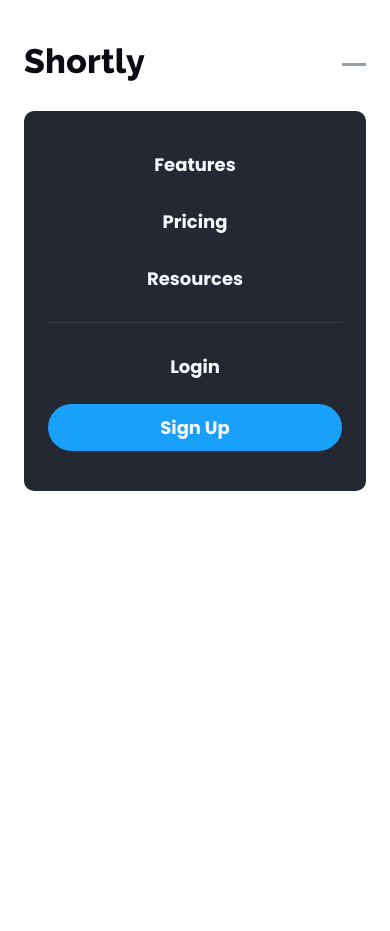
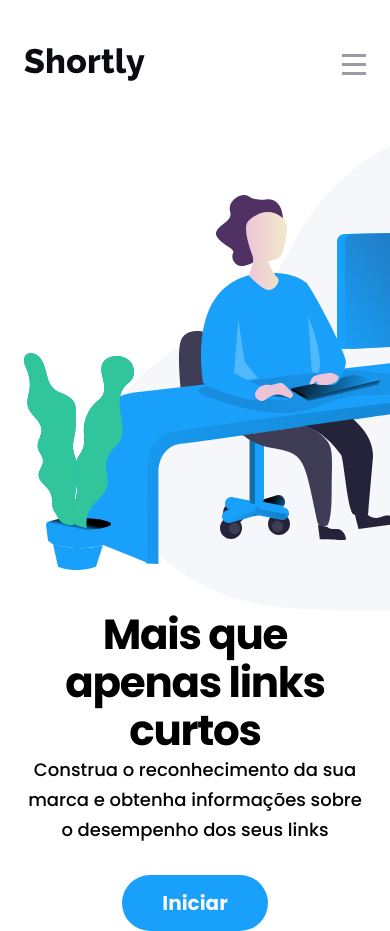
Before and after one commit to rafaelvieiracosta/url-shortening, a Vue app: page / in a window 390 px wide. Before the commit the page ends 844 px from the top, so only its background shows below. Built offline with nearby package versions, Linux system fonts and the light colour scheme.

Commit message:
feat: responsive section `bannerPrincipal`

```diff
--- a/src/App.vue
+++ b/src/App.vue
@@ -2,16 +2,19 @@
   <div id="app">
 
     <header-principal />
+    <banner-principal />
 
   </div>
 </template>
 
 <script>
 import headerPrincipal from './components/headerPrincipal.vue'
+import bannerPrincipal from './components/bannerPrincipal.vue'
 
 export default {
   components: {
-    headerPrincipal
+    headerPrincipal,
+    bannerPrincipal
   },
   name: 'App',
   data(){
@@ -41,6 +44,7 @@ a{
 }
 #app{
   padding: 0 24px;
+  overflow-x: hidden;
 }
 .container{
   max-width: 1110px;
--- /dev/null
+++ b/src/components/bannerPrincipal.vue
@@ -0,0 +1,91 @@
+<template>
+  <main>
+    <div class="main_div container">
+      <div class="main_titulos">
+        <h1>Mais que apenas links curtos</h1>
+        <p>
+          Construa o reconhecimento da sua marca e obtenha informações sobre o
+          desempenho dos seus links
+        </p>
+        <a href="#">Iniciar</a>
+      </div>
+      <div class="main_banner">
+        <img
+          src="../assets/illustration-working.svg"
+          alt="Pessoa trabalhando em um computador"
+        />
+      </div>
+    </div>
+  </main>
+</template>
+
+<script>
+export default {};
+</script>
+
+<style>
+.main_div {
+  display: grid;
+  grid-template-columns: 1fr 445px;
+}
+.main_titulos {
+  align-self: center;
+}
+.main_titulos h1 {
+  font-size: 80px;
+  line-height: 113%;
+  letter-spacing: -0.03em;
+}
+.main_titulos p {
+  font-weight: 500;
+  font-size: 22px;
+  line-height: 163%;
+}
+.main_titulos a {
+  display: inline-block;
+  margin-top: 36px;
+  font-weight: 700;
+  font-size: 20px;
+  padding: 13px 40px;
+  color: #f5f7fa;
+  background: #18a0fb;
+  transition: 0.2s;
+  border-radius: 50px;
+}
+.main_titulos a:hover {
+  background: #47b5ff;
+}
+.main_banner {
+  position: relative;
+  height: 482px;
+}
+.main_banner img {
+  position: absolute;
+}
+@media (max-width: 941px) {
+  .main_titulos h1 {
+    font-size: 42px;
+    line-height: 48px;
+    letter-spacing: -0.03em;
+  }
+  .main_titulos p {
+    font-size: 18px;
+    line-height: 30px;
+  }
+  .main_titulos a{
+    margin-top: 30px;
+  }
+}
+@media(max-width: 800px){
+  .main_div{
+    grid-template-columns: 1fr;
+  }
+  .main_banner{
+    grid-row: 1;
+    width: 327px;
+  }
+  .main_titulos{
+    text-align: center;
+  }
+}
+</style>
--- a/src/components/headerPrincipal.vue
+++ b/src/components/headerPrincipal.vue
@@ -1,6 +1,6 @@
 <template>
   <header>
-    <div class="header_div container open">
+    <div class="header_div container">
       <img src="../assets/logo.svg" alt="Shortly" />
       <div class="header_mobile" @click="toggleMenuMobile">
         <span></span>
```
